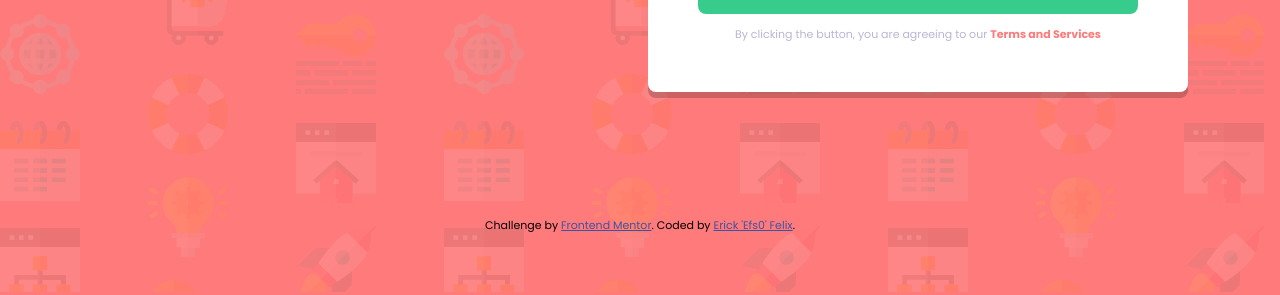
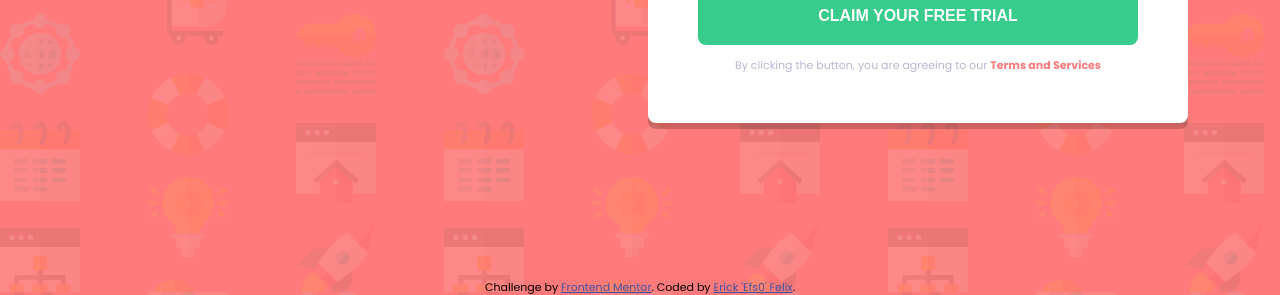
Before and after one commit to efs0-cod3/intro-component-with-signup-form, a plain HTML site: page index.html in a window 1280 px wide. Shown: the part 508-803 px from the top of the page. Drawn offline with Linux system fonts and the light colour scheme.

Commit message:
Update style.css

```diff
--- a/css/style.css
+++ b/css/style.css
@@ -188,6 +188,8 @@ main {
 
 
     .container {
+        width: 1111px;
+        height: 654px;
         display: flex;
         padding: 0;
     }
```
